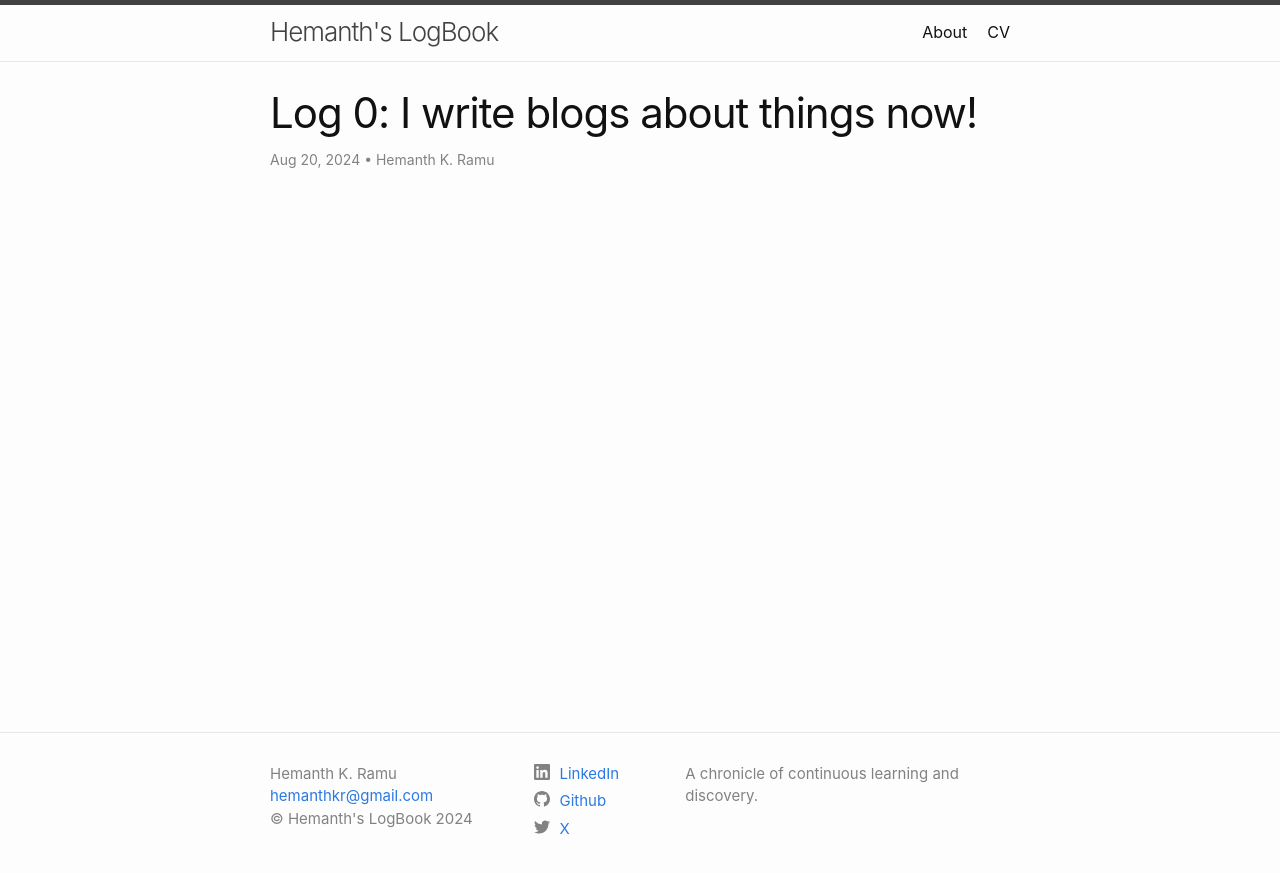
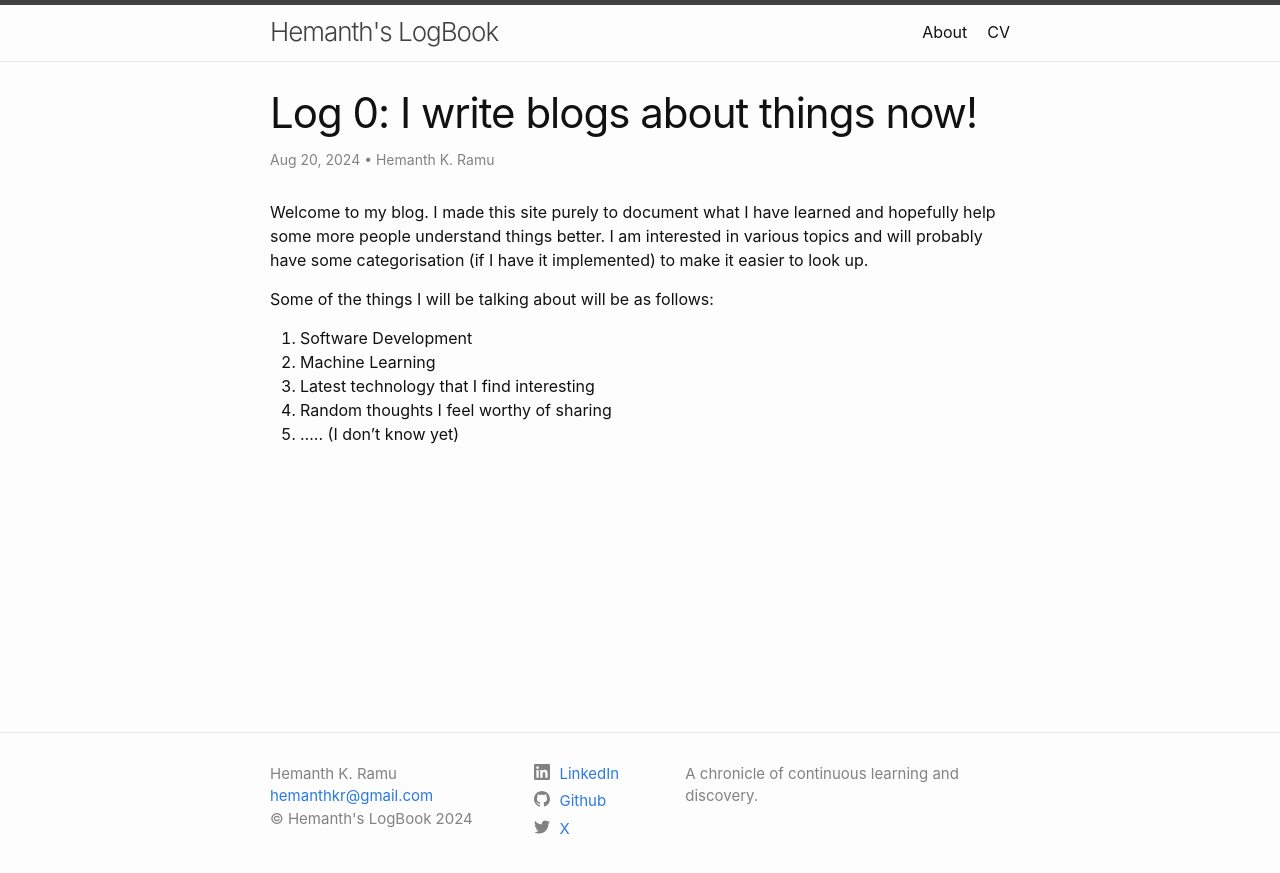
Before and after one commit to hemanthkr/old-jekyll-site, a Jekyll site: the page built from _posts/2024-08-20-Log-0-I-write-blogs-about-things-now.md, in a window 1280 px wide. Shown: the top 873 px of the page. Built offline with Jekyll 4.4.1, drawn with Linux system fonts in a browser that asks for light colours.

Commit message:
Update 2024-08-20-Log-0-I-write-blogs-about-things-now.md

```diff
--- a/_posts/2024-08-20-Log-0-I-write-blogs-about-things-now.md
+++ b/_posts/2024-08-20-Log-0-I-write-blogs-about-things-now.md
@@ -4,3 +4,12 @@ author: Hemanth K. Ramu
 title:  "Log 0: I write blogs about things now!"
 date:   2024-08-20
 ---
+
+Welcome to my blog. I made this site purely to document what I have learned and hopefully help some more people understand things better. I am interested in various topics and will probably have some categorisation (if I have it implemented) to make it easier to look up.
+
+Some of the things I will be talking about will be as follows:
+ 1. Software Development
+ 2. Machine Learning
+ 3. Latest technology that I find interesting
+ 4. Random thoughts I feel worthy of sharing
+ 5. ..... (I don't know yet)
```
